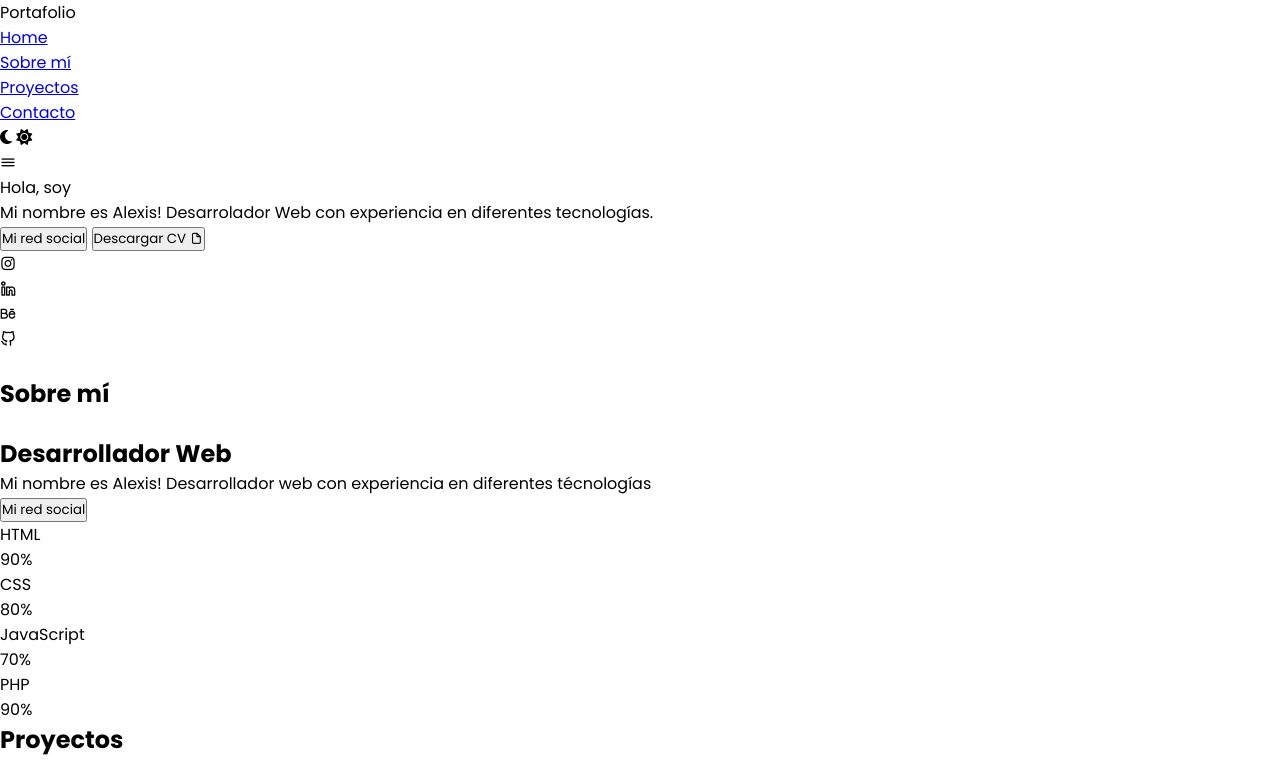
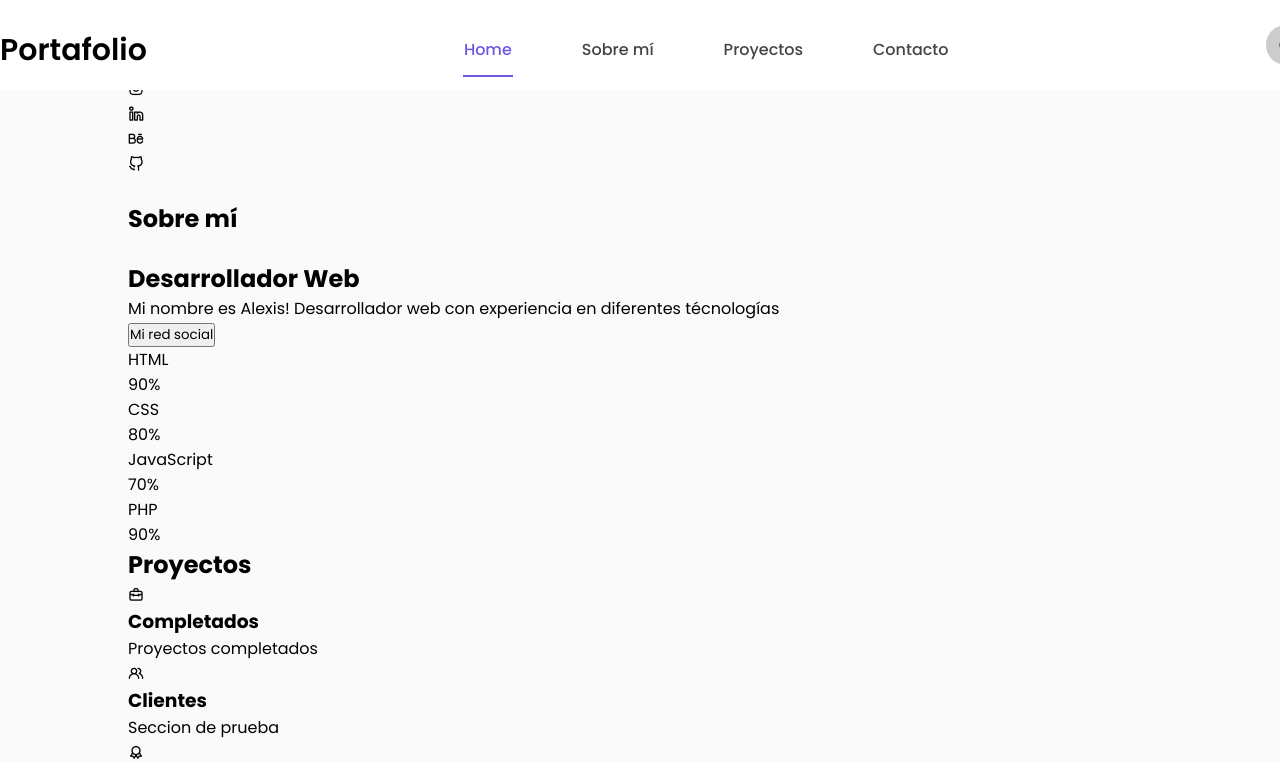
Before and after one commit to Alexis-Srrn/portafolio, a plain HTML site: page index.html in a window 1280 px wide. Shown: the top 762 px of the page. Drawn offline with nearby package versions, Linux system fonts and the light colour scheme; a web font is replaced by a local one.

Commit message:
implementada la primera versión css del header

```diff
--- a/assets/styles.css
+++ b/assets/styles.css
@@ -8,3 +8,164 @@
     box-sizing: border-box;
     font-family: "Poppins",sans-serif;
 }
+
+:root{
+    --body-color : rgba(250,250,250);
+    --color-white : rgba(250,250,250);
+    --text-color-second : rgba(38,37,37);
+    --first-color : rgba(110,87,224);
+    --first-shadow : rgba(0, 0, 0, 0.1);
+
+    --box-color: #fff;
+    --nav-color: #fff;
+    --nav-icon: #000;
+    --logo-color: #000;
+
+    --text-color: #444444;
+    --color-white: #242526;
+
+    --icon-color: #242526;
+    --mode-color: #ccc;
+}
+
+body{
+    background: var(--body-color);
+}
+
+/*-----Dark Mode---*/
+ body.dark {
+    --body-color: #202425;
+    --box-color: #fff;
+
+    --nav-color: #262425;
+    --color-white: #fff;
+    --text-color: #fff;
+
+    --nav-icon: #fff;
+    --logo-color: #fff;
+    --icon-color: #8749f2;
+    --mode-color: #fff;
+ }
+
+ .container{
+    width: 100%;
+    position: relative;
+ }
+
+ html {
+    scroll-behavior: smooth;
+ }
+
+ /*------nav bar----*/
+
+ nav{
+    position: fixed;
+    display: flex;
+    justify-content: space-between;
+    width: 100%;
+    height: 90px;
+    line-height: 100px;
+    background: var(--nav-color);
+    padding-inline: 10wv;
+    transition: 0.3s;
+    z-index: 100;
+
+ }
+
+ .nav__logo{
+    position: relative;
+ }
+
+ .nav__name{
+    font-size: 30px;
+    font-weight: 600;
+    color: var(--logo-color);
+ }
+
+ .nav__menu,
+ .menu__list{
+    display: flex;
+    column-gap: -30px;
+ }
+
+ .nav__menu .menu__li{
+    list-style: none;
+    position: relative;
+ }
+
+ .menu__link{
+    text-decoration: none;
+    color: var(--text-color);
+    font-weight: 500;
+    padding-inline: 15px;
+    margin-inline: 20px;
+ }
+
+ .menu__btn{
+    display: none;
+ }
+
+ .menu__btn i{
+    font-size: 28px;
+    cursor: pointer;
+    color: var(--nav-icon);
+ }
+
+ .active__link{
+    position: relative;
+    color: var(--first-color);
+    transition: 0.3s;
+ }
+
+ .active__link::after{
+    content: "";
+    position: absolute;
+    left: 50%;
+    bottom: -15px;
+    transform: translate(-50%, 50%);
+    width: 50px;
+    height: 2px;
+    background: var(--first-color);
+ }
+
+ .mode{
+   display: flex;
+   align-items: center;
+   margin-right: -2%;
+ }
+
+ .moon__sun{
+   position: relative;
+   display: flex;
+   align-items: center;
+   justify-content: center;
+   height: 40px;
+   width: 40px;
+   border-radius: 30px;
+   cursor: pointer;
+   background: var(--mode-color);
+ }
+
+ .moon__sun :is(#moon,#sun){
+   position: absolute;
+   transition: .2s ease-in-out;
+ }
+
+ #sun{
+   opacity: 0;
+ }
+
+ body.dark #sun{
+   opacity: 1;
+ }
+
+ body.dark #moon{
+   opacity: 0;
+ }
+
+
+ /*-----wrapper-----*/
+
+ .wrapper{
+   padding-inline: 10vw;
+ }
--- a/index.html
+++ b/index.html
@@ -36,7 +36,7 @@
                 </ul>
             </div>
             <!--Dark Mode-->
-            <div class="dark__mode">
+            <div class="mode">
                 <div class="moon__sun" id="toggle-switch">
                     <i class="fa fa-moon" id="moon"></i>
                     <i class="fa fa-sun" id="sun"></i>
@@ -133,7 +133,7 @@
                 </div>
             </section>
             <!--Project Box-->
-            <section class="section" id="Projects">
+            <section class="section" id="projects">
                 <div class="top__header">
                     <h1>Proyectos</h1>
                 </div>
```
